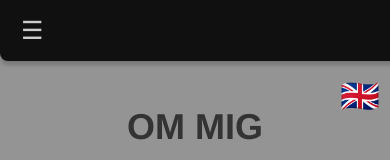
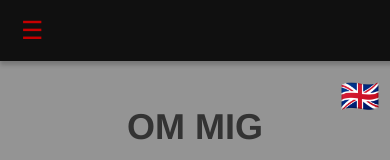
Before and after one commit to timborg-del/my-page, a React (Create React App) app: page /aboutme in a window 390 px wide. Shown: the top 160 px of the page. Built offline with nearby package versions, Linux system fonts and the light colour scheme.

Commit message:
hamburgerlist

```diff
--- a/src/components/css/NavigationMenu.css
+++ b/src/components/css/NavigationMenu.css
@@ -165,7 +165,6 @@ body{
 /*Navbar*/
 .navbar {
   position: fixed;
-  border-bottom-left-radius: 0.5rem;
   border-bottom-right-radius: 0.5rem;
   top: 0;
   width: 100%;
@@ -176,14 +175,20 @@ body{
 }
 
 .menu-button {
-  color: #ccc;
+  color: #ab0000;
   background: none;
   border: none;
   cursor: pointer;
   border-style: none;
   outline: none;
   font-size: 25px; /* Adjust font size as needed */
+  transition: transform 0.3s ease; /* Add transition for smooth animation */
 }
+
+.menu-button.active {
+  transform: rotate(90deg); /* Rotate the button when active */
+}
+
 
 @media (min-width: 769px) {
   .navbar-list {
@@ -230,22 +235,23 @@ body{
 /* Media query for phone screen size */
 @media (max-width: 768px) {
   .menu-button {
-    display: block; /* Display the button on smaller screens */
+    color: #c50000;
     background: none;
     border: none;
     cursor: pointer;
+    border-style: none;
+    outline: none;
+    font-size: 25px; /* Adjust font size as needed */
+    transition: transform 0.3s ease; /* Add transition for smooth animation */
   }
+
+  .menu-button.active {
+    transform: rotate(90deg); /* Rotate the button when active */
+  }
+
 
   .navbar-list {
     display: none; /* Hide the menu by default on smaller screens */
-    flex-direction: column;
-    position: absolute;
-    top: 100%;
-    left: 0;
-    width: 100%;
-    background-color: #333;
-    padding: 10px;
-    box-shadow: 0 4px 8px rgba(0, 0, 0, 0.1);
   }
 
   .navbar-list.active {
@@ -260,7 +266,7 @@ body{
     padding: 10px;
     box-shadow: 0 4px 8px rgba(0, 0, 0, 0.1);
     opacity: 0; /* Initially hide the menu */
-    transform: translateY(-20px); /* Move the menu up */
+    transform: translateY(-5px); /* Move the menu up */
     transition: opacity 1s ease, transform 1s ease; /* Add smooth transition */
   }
 
@@ -295,9 +301,7 @@ body{
     margin: 10px 0; /* Add margin between menu items */
   }
 }
-.project-description p{
-  color:  red;
-}
+
 
 
 p {
```
